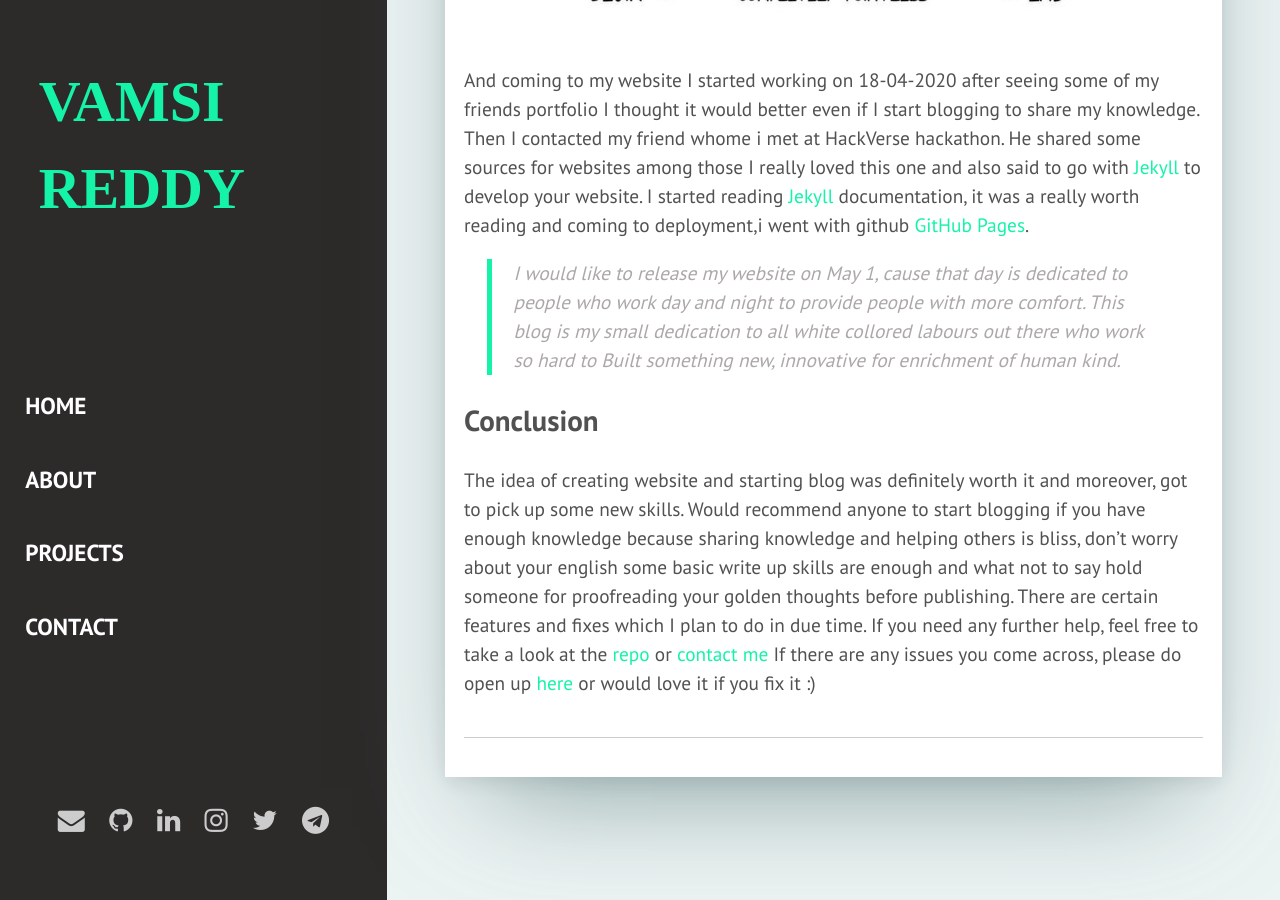
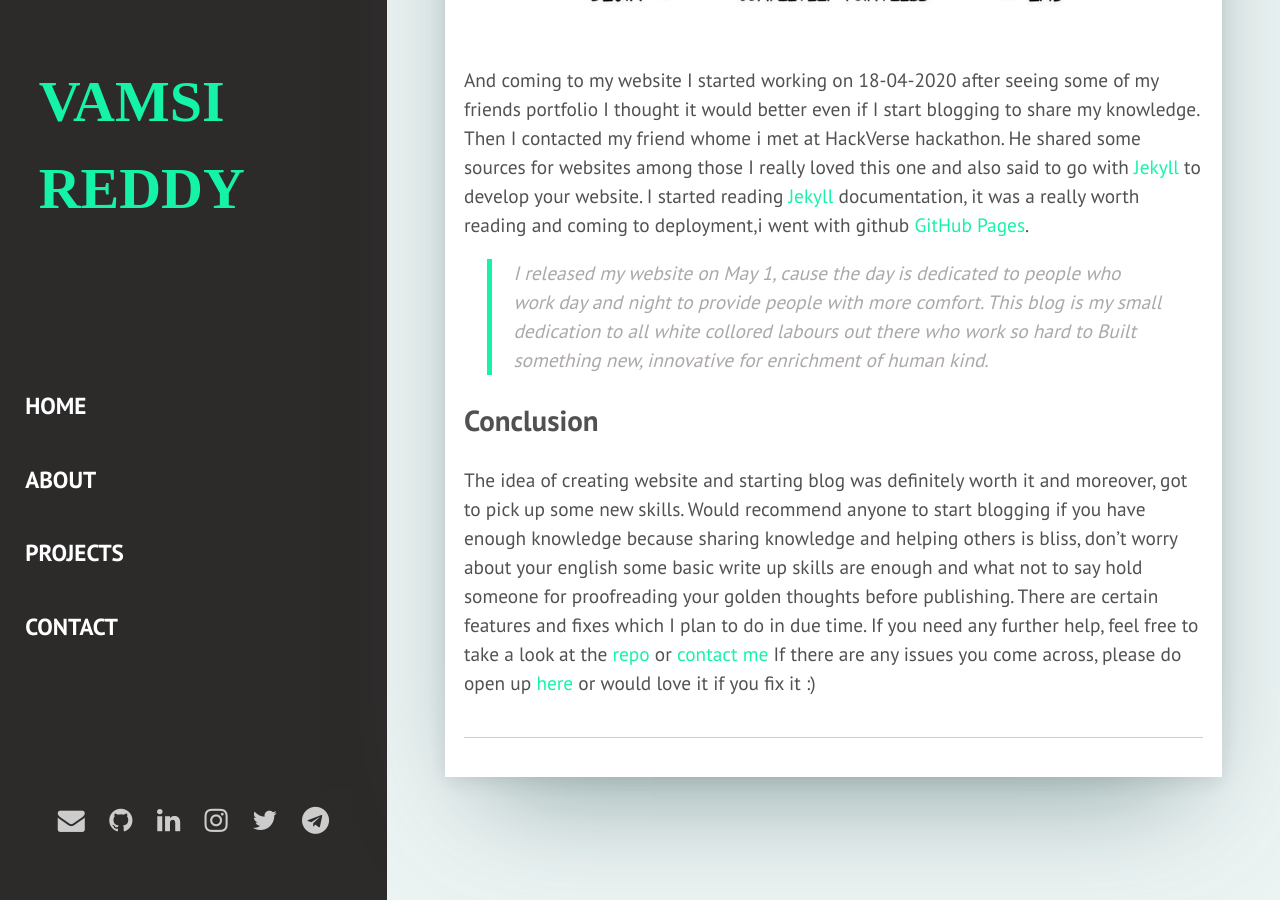
Before and after one commit to vamsireddy22/vamsireddy22.github.io, a Jekyll site: the page built from _posts/2020-04-21-hello-engineering.markdown, in a window 1280 px wide and 900 px high, scrolled down 2064 px. Built offline with Jekyll 4.4.1, drawn with Linux system fonts in a browser that asks for light colours; some web fonts are replaced; comment, search, counter and statistics services are not loaded.

Commit message:
Update 2020-04-21-hello-engineering.markdown

```diff
--- a/_posts/2020-04-21-hello-engineering.markdown
+++ b/_posts/2020-04-21-hello-engineering.markdown
@@ -22,7 +22,7 @@ And I always follow the motto:
 
 And coming to my website I started working on 18-04-2020 after seeing some of my friends portfolio I thought it would better even if I start blogging to share my knowledge. Then I contacted my friend whome i met at HackVerse hackathon. He shared some sources for websites among those I really loved this one and also said to go with [Jekyll](https://jekyllrb.com) to develop your website. I started reading [Jekyll](https://jekyllrb.com/docs/) documentation, it was a really worth reading and coming to deployment,i went with github [GitHub Pages](https://pages.github.com/).
 
-> I would like to release my website on May 1, cause that day is dedicated to people who work day and night to provide people with more comfort. This blog is my small dedication to all white collored labours out there who work so hard to Built something new, innovative for enrichment of human kind.
+> I released my website on May 1, cause the day is dedicated to people who work day and night to provide people with more comfort. This blog is my small dedication to all white collored labours out there who work so hard to Built something new, innovative for enrichment of human kind.
 
 ## Conclusion
 
```
